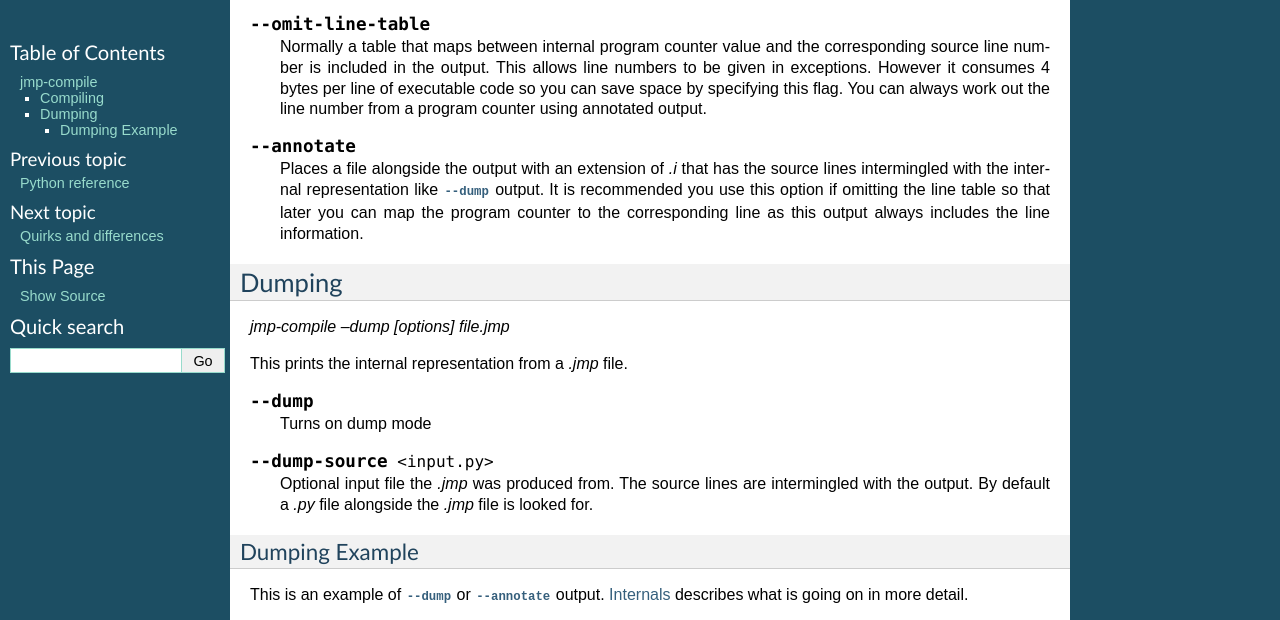
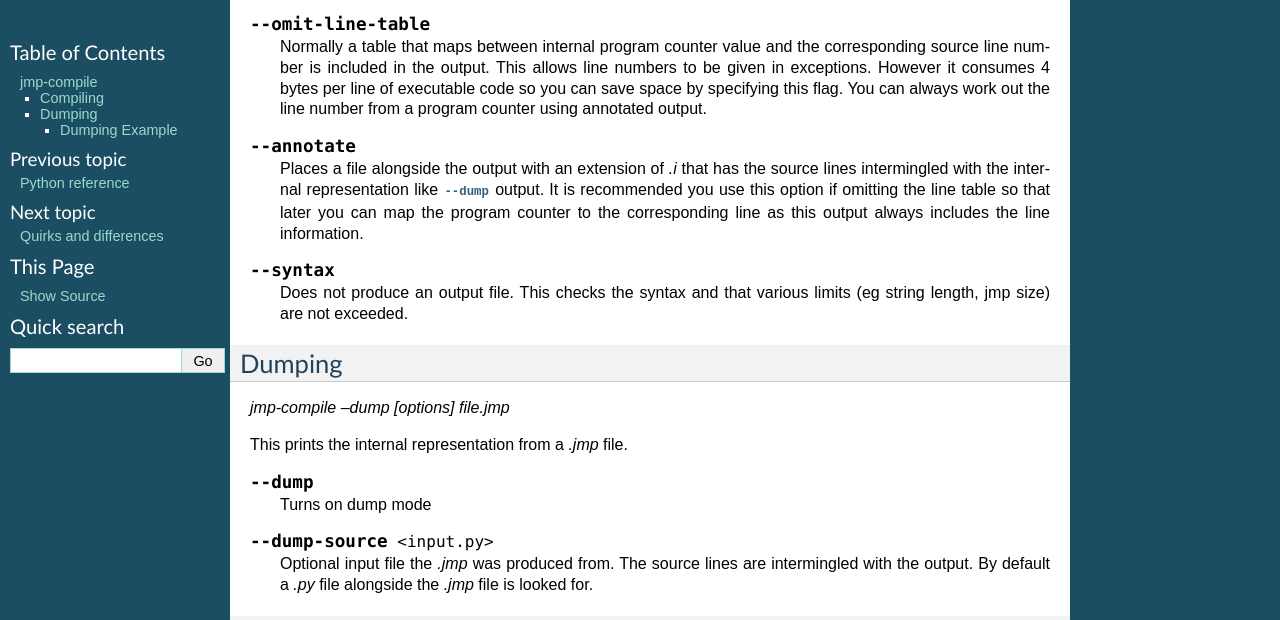
Before and after one commit to rogerbinns/jia-mini-python, a Sphinx documentation site: the page built from doc/jmp-compile.rst, in a window 1280 px wide and 900 px high, scrolled down 485 px, cut to the strip 0-620 px from the top of the window. Built offline with Sphinx 7.4.7, drawn with Linux system fonts in a browser that asks for light colours; the version number could not be read and is left out.

Commit message:
Added syntax only check for jmp-compile

```diff
--- a/doc/changes.rst
+++ b/doc/changes.rst
@@ -34,3 +34,5 @@ Code that attempted to do a rich compare of dictionaries was removed
 and their :func:`id` is used instead.  (:ref:`comparisons`).
 
 Added dict.copy (:issue:`8`)
+
+Added :doc:`jmp-compile` option to only do a syntax check
--- a/doc/jmp-compile.rst
+++ b/doc/jmp-compile.rst
@@ -48,6 +48,11 @@ output is alongside the input with a `.jmp` extension.
     can map the program counter to the corresponding line as this
     output always includes the line information.
 
+.. option:: --syntax
+
+    Does not produce an output file.  This checks the syntax and that
+    various limits (eg string length, jmp size) are not exceeded.
+
 Dumping
 -------
 
```
Also changed, not shown: 1 other file.
